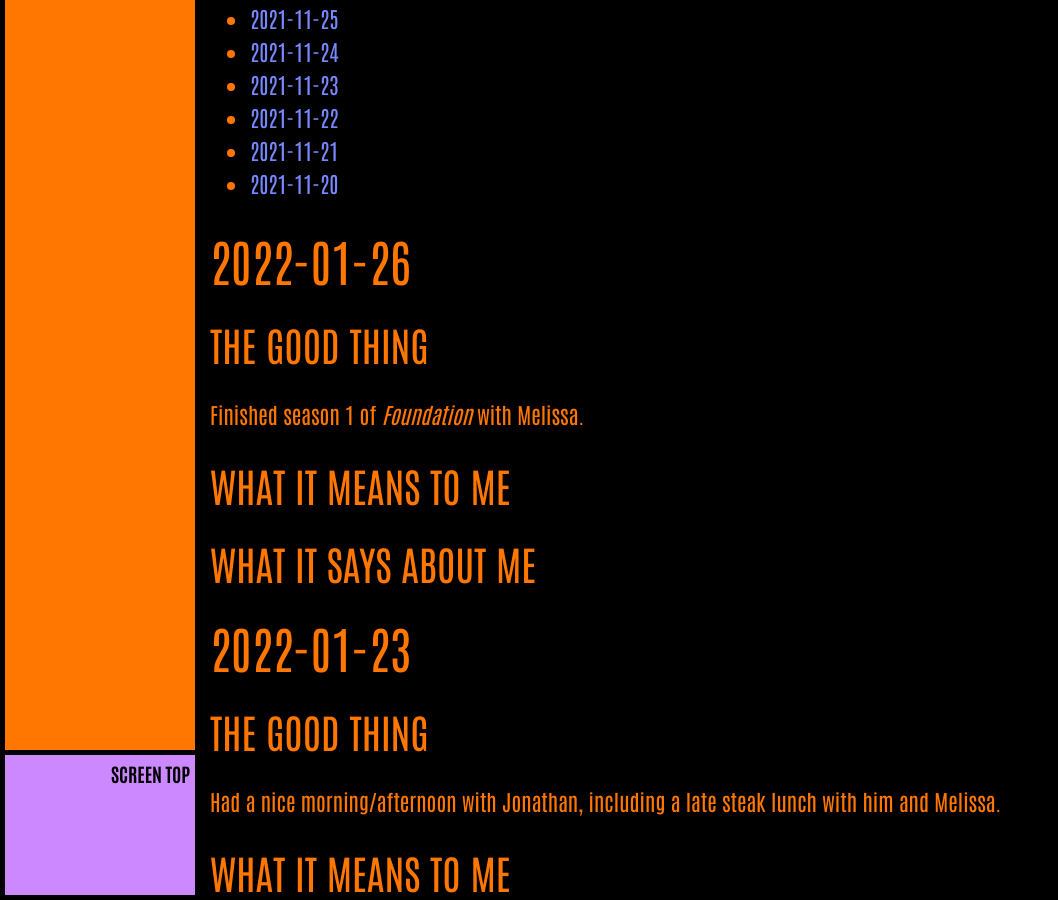
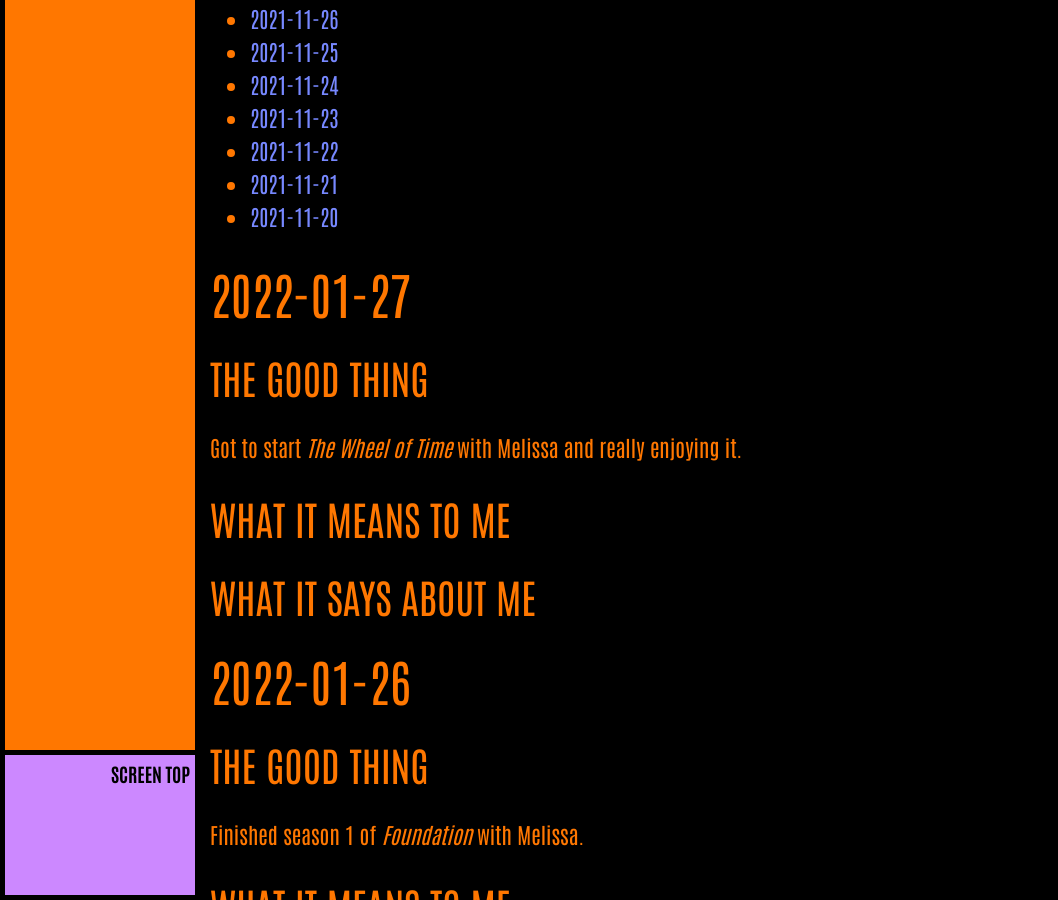
Before and after one commit to ArthurZey/arthurzey.github.io, a Jekyll site: the page built from _pages/one-good-thing.md, in a window 1280 px wide and 900 px high, scrolled down 2002 px. Shown: the whole window, without its empty margins (0-1058 px from the left). Built offline with Jekyll 4.4.1, drawn with Linux system fonts in a browser that asks for light colours; some of the changed text lies outside the part shown.

Commit message:
added stub for 2022-01-27

```diff
--- a/_pages/one-good-thing.md
+++ b/_pages/one-good-thing.md
@@ -12,6 +12,15 @@ sitemap: false
 * TOC
 {:toc}
 {::options toc_levels="2" /}
+
+## 2022-01-27
+### The Good Thing
+Got to start _The Wheel of Time_ with Melissa and really enjoying it.
+### What It Means to Me
+
+### What It Says about Me
+
+
 
 ## 2022-01-26
 ### The Good Thing
```
Also changed, not shown: other parts of _pages/one-good-thing.md (+1 -1 lines).
